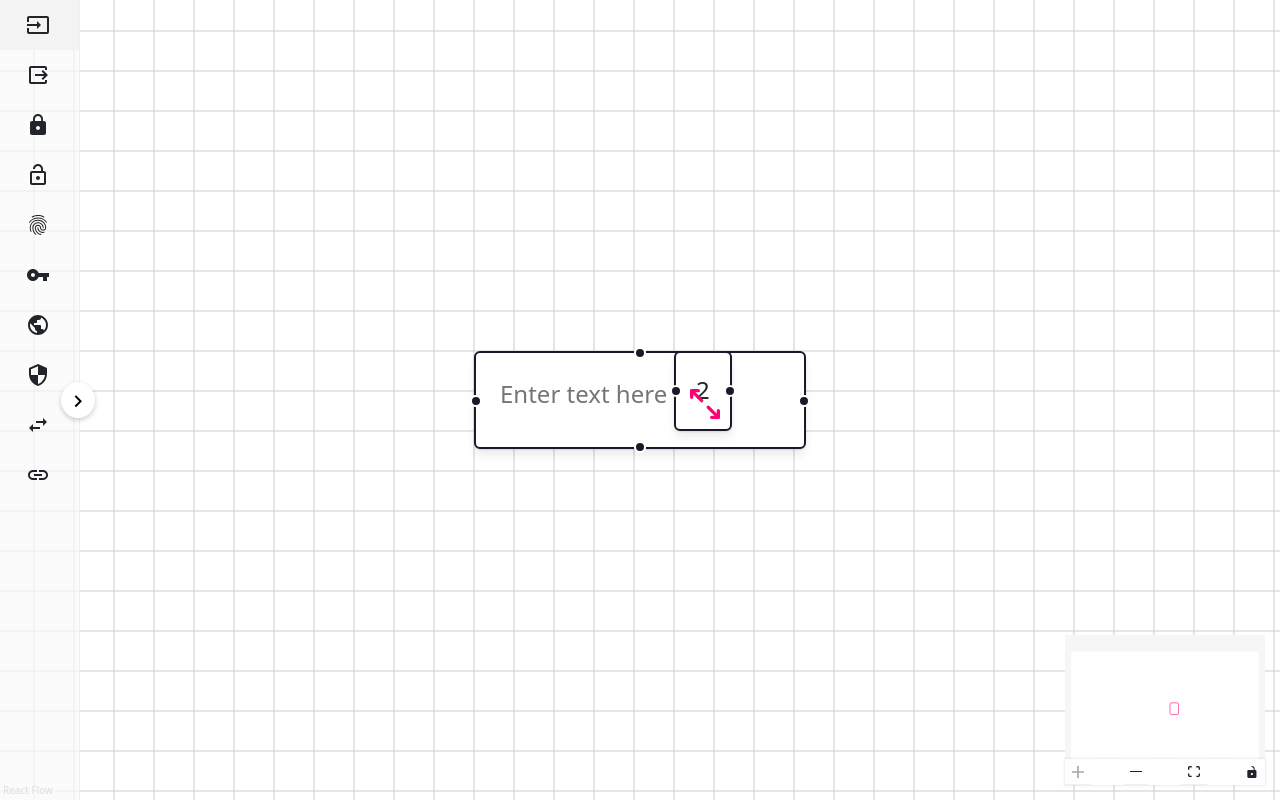
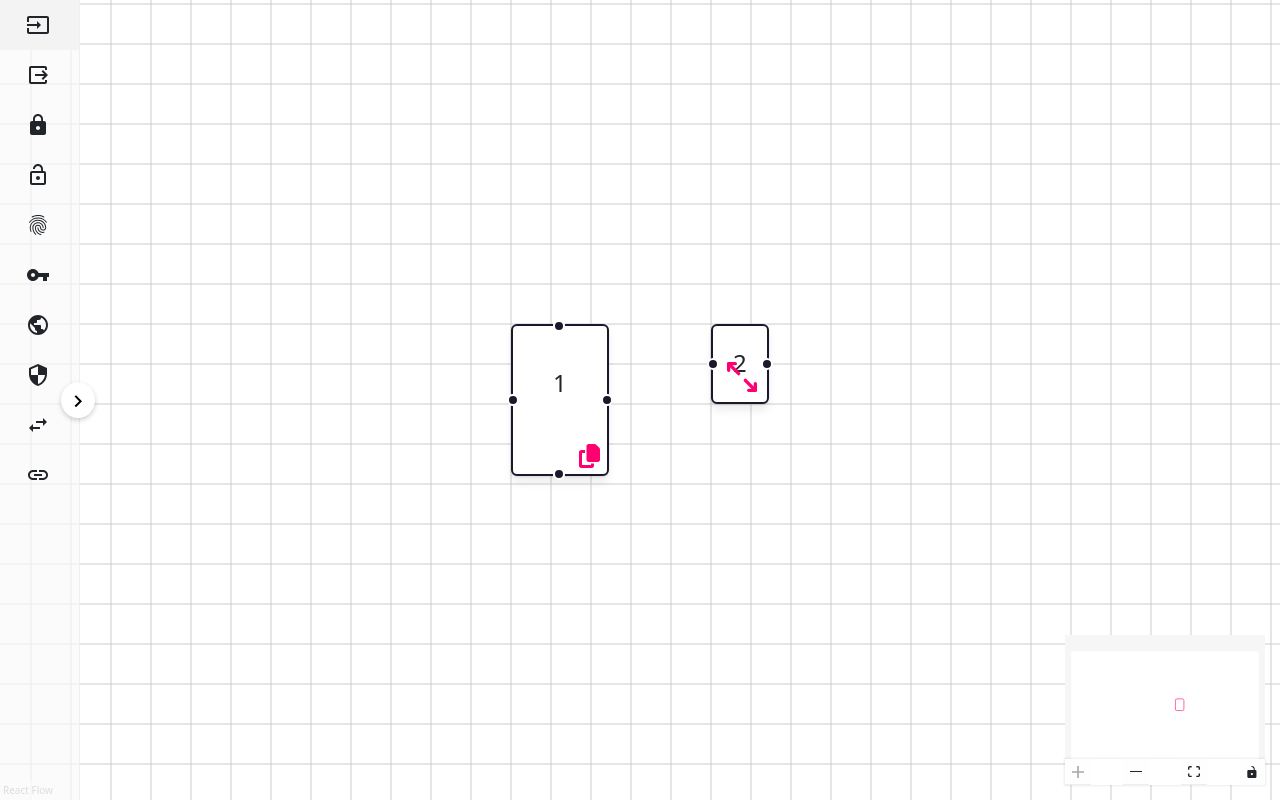
Before and after one commit to R0drigo-0/cryptolab, a React (Create React App) app: page /design in a window 1280 px wide. Built offline with nearby package versions, Linux system fonts and the light colour scheme.

Commit message:
OutputNodeType

```diff
--- a/package.json
+++ b/package.json
@@ -6,6 +6,8 @@
     "@dnd-kit/core": "^6.2.0",
     "@emotion/react": "^11.13.5",
     "@emotion/styled": "^11.13.5",
+    "@fortawesome/free-solid-svg-icons": "^6.7.1",
+    "@fortawesome/react-fontawesome": "^0.2.2",
     "@mui/icons-material": "^6.1.8",
     "@mui/material": "^6.1.8",
     "@testing-library/jest-dom": "^5.17.0",
@@ -26,6 +28,7 @@
     "react-rnd": "^10.4.13",
     "react-router-dom": "^7.0.1",
     "react-scripts": "5.0.1",
+    "react-toastify": "^10.0.6",
     "reactflow": "^11.11.4",
     "web-vitals": "^2.1.4"
   },
--- a/src/App.js
+++ b/src/App.js
@@ -1,3 +1,4 @@
+import 'react-toastify/dist/ReactToastify.css';
 import "bootstrap/dist/css/bootstrap.min.css";
 
 import React from "react";
@@ -6,6 +7,7 @@ import HomePageView from "./views/HomePageView";
 import OpenDesignView from "./views/OpenDesignView";
 
 import { BrowserRouter as Router, Route, Routes } from "react-router-dom";
+import { ToastContainer } from "react-toastify";
 
 function App() {
   return (
@@ -16,6 +18,17 @@ function App() {
         <Route path="/design" element={<OpenDesignView />} />
         <Route path="*" element={<ErrorView />} />
       </Routes>
+      <ToastContainer
+        position="top-right"
+        autoClose={3000}
+        hideProgressBar={false}
+        newestOnTop={false}
+        closeOnClick
+        rtl={false}
+        pauseOnFocusLoss
+        draggable
+        pauseOnHover
+      />
     </Router>
   );
 }
--- a/src/views/Components/OutputNode.js
+++ b/src/views/Components/OutputNode.js
@@ -0,0 +1,55 @@
+import { memo } from 'react';
+import { Handle, Position } from '@xyflow/react';
+import { FontAwesomeIcon } from '@fortawesome/react-fontawesome';
+import { faCopy } from '@fortawesome/free-solid-svg-icons';
+import { toast } from 'react-toastify';
+import 'react-toastify/dist/ReactToastify.css';
+
+const controlStyle = {
+  background: 'transparent',
+  border: 'none',
+  overflow: 'hidden',
+  width: '100%',
+  boxSizing: 'border-box',
+  padding: '10px',
+};
+
+const iconStyle = {
+  position: 'absolute',
+  bottom: '3px',
+  right: '3px',
+  cursor: 'pointer',
+  color: '#ff0071'
+};
+
+const OutputNode = ({ data }) => {
+  const handleCopy = () => {
+    navigator.clipboard.writeText(data.label);
+    toast.success('Text copied to clipboard', {
+      position: "top-right",
+      autoClose: 2000,
+      hideProgressBar: false,
+      closeOnClick: true,
+      pauseOnHover: true,
+      draggable: true,
+      progress: undefined,
+    });
+  };
+
+  return (
+    <div style={controlStyle}>
+      <Handle type="target" position={Position.Top} />
+      <Handle type="target" position={Position.Left} />
+      <Handle type="target" position={Position.Right} />
+      <Handle type="target" position={Position.Bottom} />
+      <p>{data.label}</p>
+      <FontAwesomeIcon icon={faCopy} style={iconStyle} onClick={handleCopy} />
+      <Handle type="source" position={Position.Top} />
+      <Handle type="source" position={Position.Left} />
+      <Handle type="source" position={Position.Right} />
+      <Handle type="source" position={Position.Bottom} />
+    </div>
+  );
+};
+
+export default memo(OutputNode);
--- a/src/views/OpenDesignView.js
+++ b/src/views/OpenDesignView.js
@@ -52,7 +52,7 @@ const OpenDesignView = () => {
   const defaultViewport = {x:0, y:0, zoom:1.5};
 
   const initialNodes = [
-    { id: "1", type:"InputNode", position: { x: 0, y: 0 }, data: { label: "1",  } },
+    { id: "1", type:"OutputNode", position: { x: 0, y: 0 }, data: { label: "1",  } },
     { id: "2", type:"CustomResizerNode", position: { x: 100, y: 0 }, data: { label: "2" } },
   ];
 
```
Also changed, not shown: 1 other file (tests, documents, lock files or other folders).
